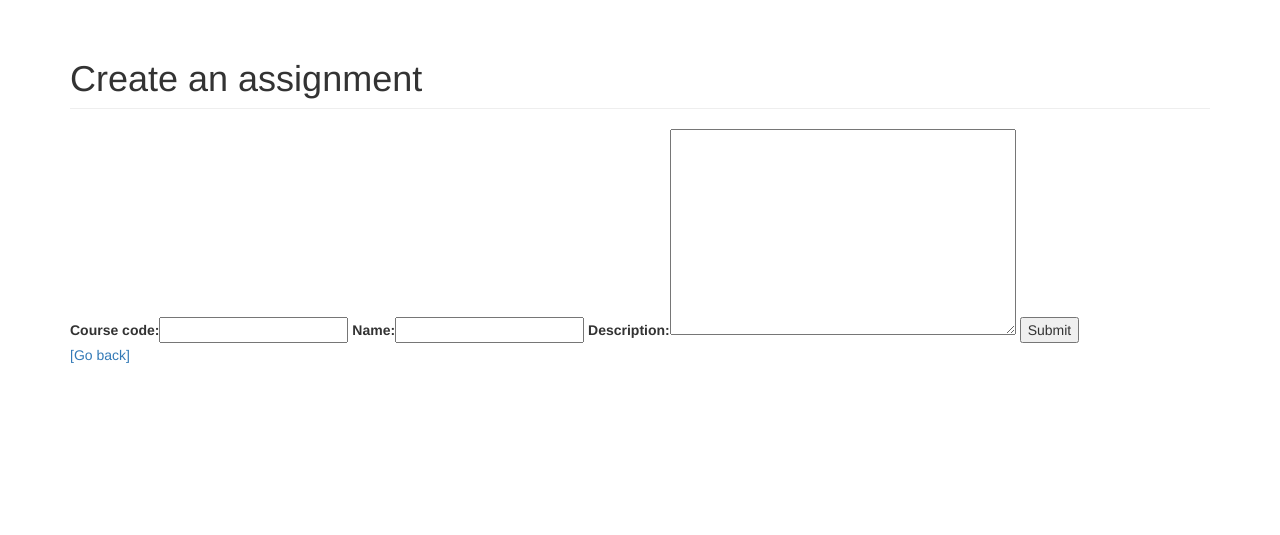
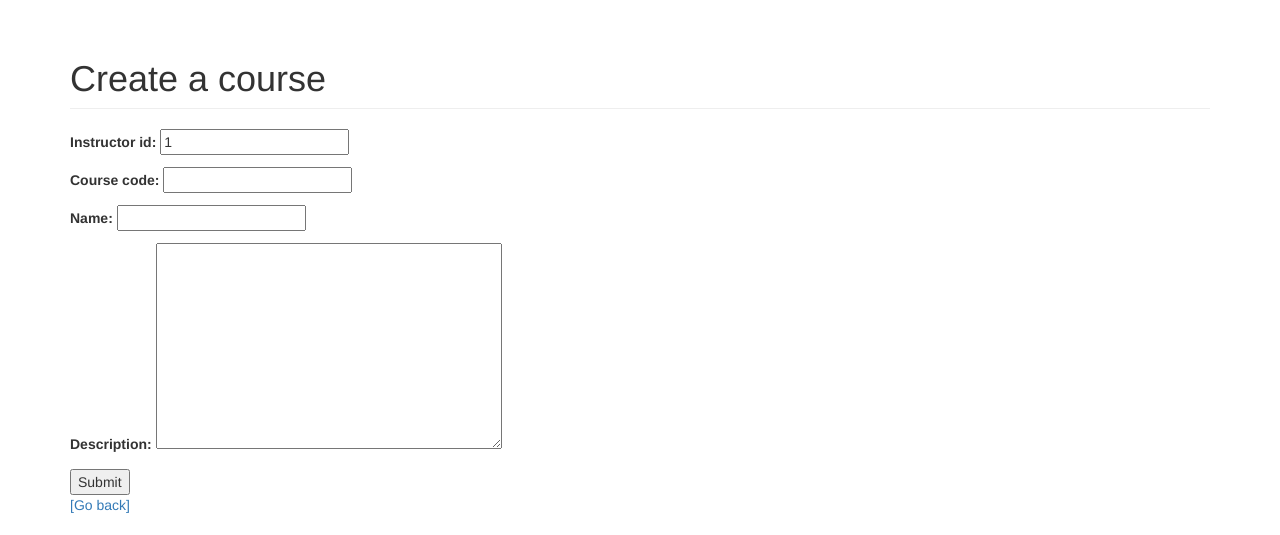
Before and after one commit to nesl/AutoGrader, a Django app: page /create-course/ in a window 1280 px wide. Shown: the part 51-586 px from the top of the page. Run offline with Django 3.2, Linux system fonts and the light colour scheme; a user stored in the database is signed in; data comes from the database, SQL or seed files in the repository; both versions use the stored data as it was after the commit; some libraries are stand-ins or nearby versions.

Commit message:
Add form in create_course page

```diff
--- /dev/null
+++ b/embed_grader/serapis/model_forms.py
@@ -0,0 +1,9 @@
+from django.forms import ModelForm
+
+from serapis.models import *
+
+
+class CourseForm(ModelForm):
+    class Meta:
+        model = Course
+        fields = ['instructor_id', 'course_code', 'name', 'description']
--- a/embed_grader/serapis/models.py
+++ b/embed_grader/serapis/models.py
@@ -114,7 +114,7 @@ class UserProfile(models.Model):
     #TODO: We may want to use in-built "Groups" feature of Django to make permissions easier
     #TODO: The role of a user can change from TA to Student depending on a course
     user_role = models.IntegerField(choices = USER_ROLES, default = ROLE_STUDENT)
-    uid = models.CharField(max_length=20, unique=True, default = 'A123456789', verbose_name = "University ID")
+    uid = models.CharField(max_length=20, unique=True, default = '123456789', verbose_name = "University ID")
 
 class Course(models.Model):
     instructor_id = models.ForeignKey(UserProfile, on_delete = models.CASCADE)
--- a/embed_grader/serapis/templates/serapis/create_course.html
+++ b/embed_grader/serapis/templates/serapis/create_course.html
@@ -7,7 +7,7 @@
 
 {% block content %}
     <div class="container">
-        <h1 class="page-header">Create an assignment</h1>
+        <h1 class="page-header">Create a course</h1>
 
         <form action="." method="post">
             {% csrf_token %}
--- a/embed_grader/serapis/views.py
+++ b/embed_grader/serapis/views.py
@@ -1,11 +1,14 @@
 from django.shortcuts import render
-from django.http import HttpResponse
+from django.http import *
 from django.contrib.auth.decorators import login_required
 from django.contrib.auth import authenticate, login, logout, context_processors
 from django.template import RequestContext
 from django.forms import modelform_factory
+from django import forms
+from django.core.urlresolvers import reverse
 
 from serapis.models import *
+from serapis.model_forms import *
 
 
 def registration(request):
@@ -73,13 +76,21 @@ def create_course(request):
     if not user_profile.user_role == user_profile.ROLE_SUPER_USER and not user_profile.user_role == user_profile.ROLE_INSTRUCTOR and not user_profile.user_role == user_profile.ROLE_TA:
         return HttpResponse("Not enough privilege")
 
-    form = modelform_factory(Course, fields=('course_code', 'name', 'description'))
-    print(form)
+    if request.method == 'POST':
+        form = CourseForm(request.POST)
+        if form.is_valid():
+            course = form.save()
+            course.save()
+            return HttpResponseRedirect(reverse('homepage'))
+    else:
+        form = CourseForm(initial={'instructor_id': user_profile})
+
+    form.fields['instructor_id'].widget = forms.NumberInput(attrs={'readonly':'readonly'})
 
     template_context = {
             'myuser': request.user,
             'user_profile': user_profile,
-            'form': form
+            'form': form.as_p()
     }
     return render(request, 'serapis/create_course.html', template_context)
 
```
Also changed, not shown: embed_grader/db.sqlite3.
